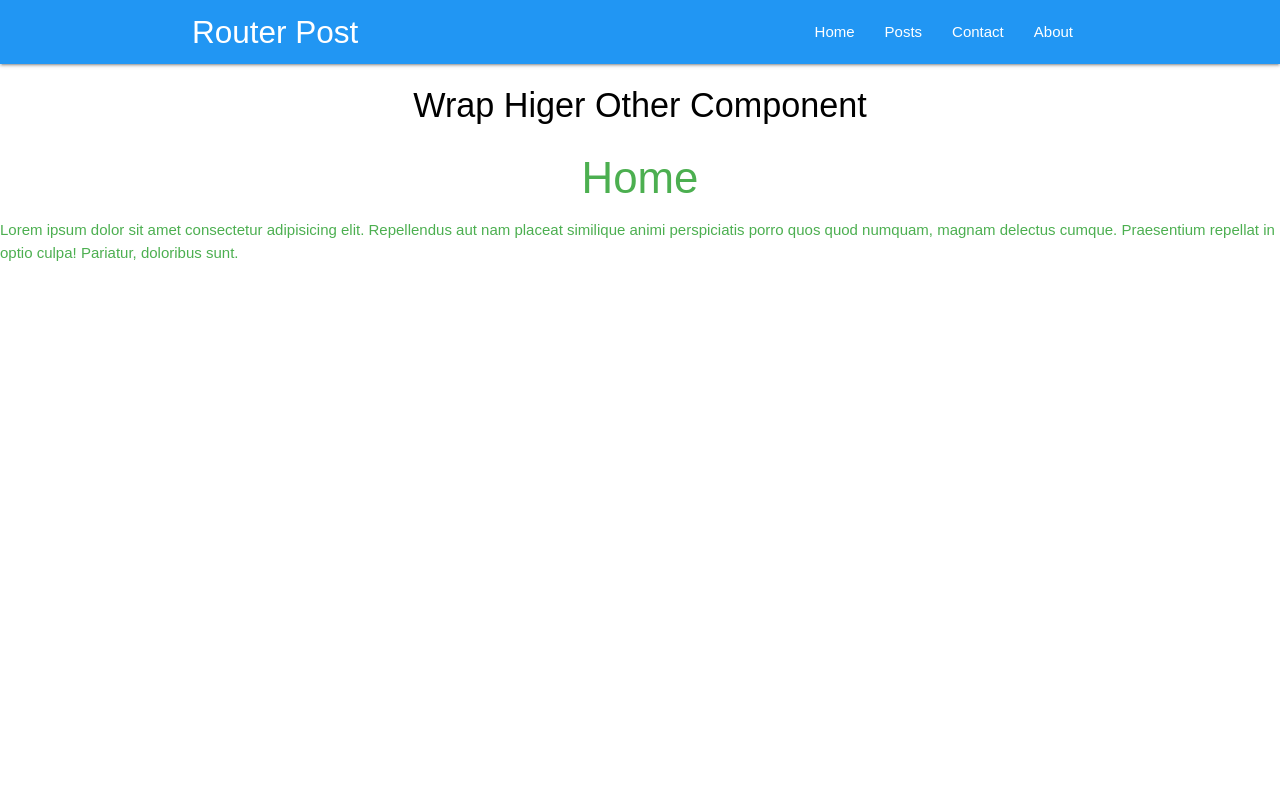
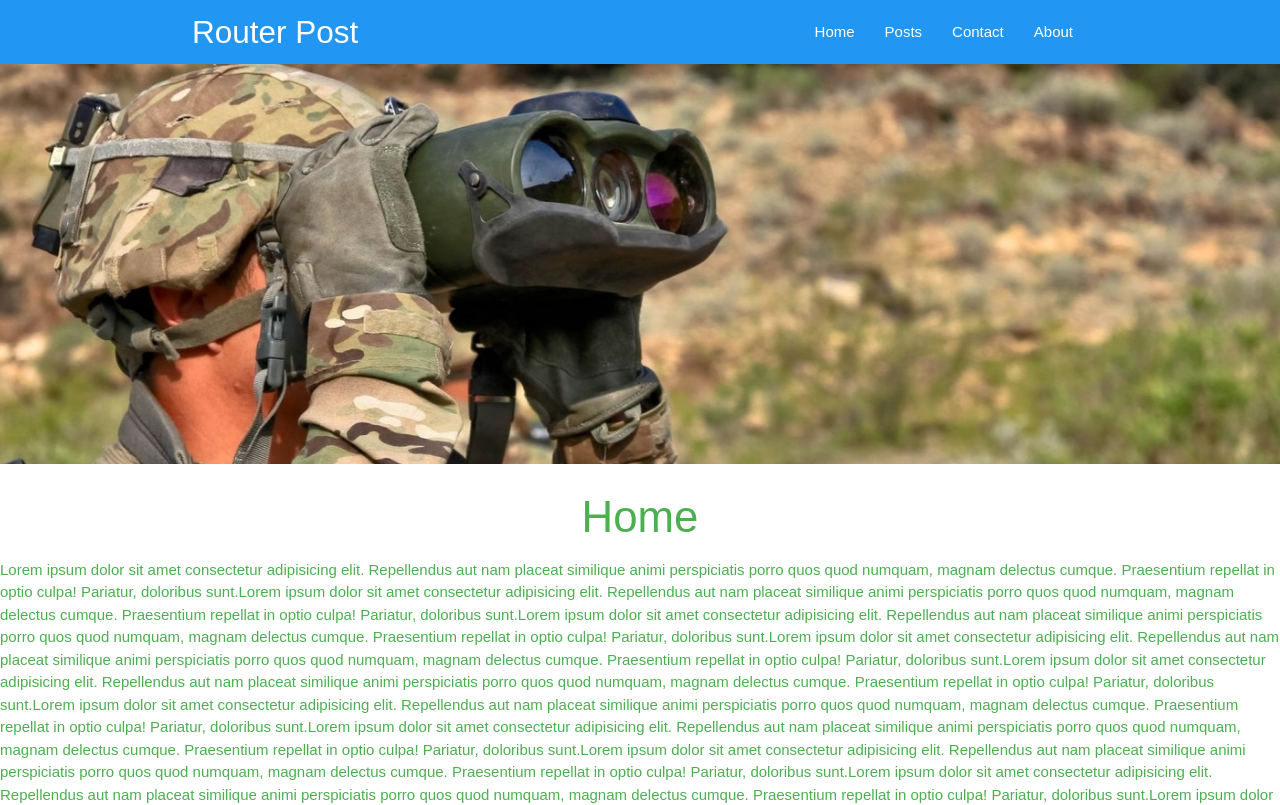
Before and after one commit to GeloUno/RouterReact, a React (Create React App) app: page / in a window 1280 px wide. Shown: the top 805 px of the page. Built offline with nearby package versions, Linux system fonts and the light colour scheme.

Commit message:
Project-> add Parallax

```diff
--- a/package.json
+++ b/package.json
@@ -6,6 +6,7 @@
     "axios": "^0.18.0",
     "react": "^16.5.0",
     "react-dom": "^16.5.0",
+    "react-parallax": "^1.8.0",
     "react-router-dom": "^4.3.1",
     "react-scripts": "1.1.5"
   },
--- a/src/Component/Home.js
+++ b/src/Component/Home.js
@@ -6,10 +6,52 @@ const Home = () => {
     <div className="containner">
       <h3 className="center">Home</h3>
       <p>
-        Lorem ipsum dolor sit amet consectetur adipisicing elit. Repellendus aut
-        nam placeat similique animi perspiciatis porro quos quod numquam, magnam
-        delectus cumque. Praesentium repellat in optio culpa! Pariatur,
-        doloribus sunt.
+      Lorem ipsum dolor sit amet consectetur adipisicing elit. Repellendus aut
+      nam placeat similique animi perspiciatis porro quos quod numquam, magnam
+      delectus cumque. Praesentium repellat in optio culpa! Pariatur,
+      doloribus sunt.Lorem ipsum dolor sit amet consectetur adipisicing elit. Repellendus aut
+      nam placeat similique animi perspiciatis porro quos quod numquam, magnam
+      delectus cumque. Praesentium repellat in optio culpa! Pariatur,
+      doloribus sunt.Lorem ipsum dolor sit amet consectetur adipisicing elit. Repellendus aut
+      nam placeat similique animi perspiciatis porro quos quod numquam, magnam
+      delectus cumque. Praesentium repellat in optio culpa! Pariatur,
+      doloribus sunt.Lorem ipsum dolor sit amet consectetur adipisicing elit. Repellendus aut
+      nam placeat similique animi perspiciatis porro quos quod numquam, magnam
+      delectus cumque. Praesentium repellat in optio culpa! Pariatur,
+      doloribus sunt.Lorem ipsum dolor sit amet consectetur adipisicing elit. Repellendus aut
+      nam placeat similique animi perspiciatis porro quos quod numquam, magnam
+      delectus cumque. Praesentium repellat in optio culpa! Pariatur,
+      doloribus sunt.Lorem ipsum dolor sit amet consectetur adipisicing elit. Repellendus aut
+      nam placeat similique animi perspiciatis porro quos quod numquam, magnam
+      delectus cumque. Praesentium repellat in optio culpa! Pariatur,
+      doloribus sunt.Lorem ipsum dolor sit amet consectetur adipisicing elit. Repellendus aut
+      nam placeat similique animi perspiciatis porro quos quod numquam, magnam
+      delectus cumque. Praesentium repellat in optio culpa! Pariatur,
+      doloribus sunt.Lorem ipsum dolor sit amet consectetur adipisicing elit. Repellendus aut
+      nam placeat similique animi perspiciatis porro quos quod numquam, magnam
+      delectus cumque. Praesentium repellat in optio culpa! Pariatur,
+      doloribus sunt.Lorem ipsum dolor sit amet consectetur adipisicing elit. Repellendus aut
+      nam placeat similique animi perspiciatis porro quos quod numquam, magnam
+      delectus cumque. Praesentium repellat in optio culpa! Pariatur,
+      doloribus sunt.Lorem ipsum dolor sit amet consectetur adipisicing elit. Repellendus aut
+      nam placeat similique animi perspiciatis porro quos quod numquam, magnam
+      delectus cumque. Praesentium repellat in optio culpa! Pariatur,
+      doloribus sunt.Lorem ipsum dolor sit amet consectetur adipisicing elit. Repellendus aut
+      nam placeat similique animi perspiciatis porro quos quod numquam, magnam
+      delectus cumque. Praesentium repellat in optio culpa! Pariatur,
+      doloribus sunt.Lorem ipsum dolor sit amet consectetur adipisicing elit. Repellendus aut
+      nam placeat similique animi perspiciatis porro quos quod numquam, magnam
+      delectus cumque. Praesentium repellat in optio culpa! Pariatur,
+      doloribus sunt.Lorem ipsum dolor sit amet consectetur adipisicing elit. Repellendus aut
+      nam placeat similique animi perspiciatis porro quos quod numquam, magnam
+      delectus cumque. Praesentium repellat in optio culpa! Pariatur,
+      doloribus sunt.Lorem ipsum dolor sit amet consectetur adipisicing elit. Repellendus aut
+      nam placeat similique animi perspiciatis porro quos quod numquam, magnam
+      delectus cumque. Praesentium repellat in optio culpa! Pariatur,
+      doloribus sunt.Lorem ipsum dolor sit amet consectetur adipisicing elit. Repellendus aut
+      nam placeat similique animi perspiciatis porro quos quod numquam, magnam
+      delectus cumque. Praesentium repellat in optio culpa! Pariatur,
+      doloribus sunt.
       </p>
     </div>
   );
--- a/src/HigherOtherComponent/Rainbow.js
+++ b/src/HigherOtherComponent/Rainbow.js
@@ -1,21 +1,46 @@
 import React from "react";
+import {Parallax, Background} from 'react-parallax'
 
-const Rainbow = (Wraapped) => {
+//const insideStyles = {background: 'white', padding: 20, position: 'absolute', top: '50%', left: '50%', transform: 'translate(-50%,-50%)'};
 
-    const colorS = ['red', 'blue', 'black', 'pink', 'green','purple','amber','teal','cyan','grey','brown'];
-    const randomColor = colorS[Math.floor(Math.random() * colorS.length)];
-    const classColor = [randomColor + '-text'];
+
+const Rainbow = Wraapped => {
+  const colorS = [
+    "red",
+    "blue",
+    "black",
+    "pink",
+    "green",
+    "purple",
+    "amber",
+    "teal",
+    "cyan",
+    "grey",
+    "brown"
+  ];
+  const randomColor = colorS[Math.floor(Math.random() * colorS.length)];
+  const classColor = [randomColor + "-text"];
   //  console.log(classColor);
 
-  return (props)=> {
-      return(
-
-        <div className={classColor}>
-          <div><h4 className="center black-text">Wrap Higer Other Component</h4></div>
-      <Wraapped {...props} />
-    </div>)
-
-      }
-
+  return props => {
+    return (
+      <div className={classColor}>
+       {/* <div class="parallax-container">
+    <div class="parallax">*/}
+    <Parallax
+    blur ={0}
+            bgImage={require("../assets/reconnoiter-60779.jpg")}
+            bgImageAlt = "Szukaj"
+            strength={300}>
+            <div style={{height:400}}>
+         {/*   <div style={insideStyles}>HTML inside the parallax</div> */}
+          </div>
+          </Parallax>
+           {/*  </>
+        </div>*/}
+        <Wraapped {...props} />
+      </div>
+    );
+  };
 };
-export default Rainbow
+export default Rainbow;
```
Also changed, not shown: src/assets/reconnoiter-60779.jpg (added), 1 other file (tests, documents, lock files or other folders).
